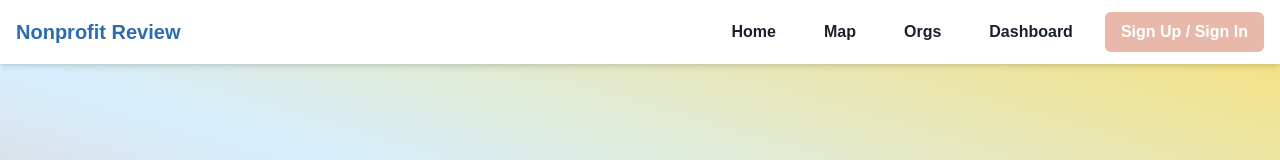
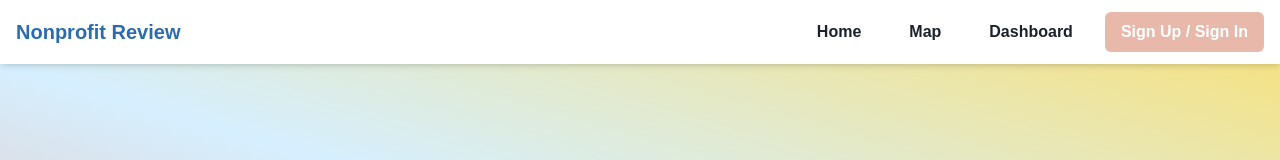
Before and after one commit to aroralakshita/credimap, a React (Create React App) app in the folder client/: page / in a window 1280 px wide. Shown: the top 160 px of the page. Built offline with nearby package versions, Linux system fonts and the light colour scheme; the HTML template or start-up script is replaced by a standard one.

Commit message:
added logout button + commented out orgs button

```diff
--- a/client/src/components/Navbar.js
+++ b/client/src/components/Navbar.js
@@ -1,10 +1,9 @@
-import React, { useState } from "react";
-import { Box, Flex, Button, HStack } from "@chakra-ui/react";
-import { Link } from "react-router-dom";
+import React from "react";
+import { useNavigate, Link } from "react-router-dom";
+import { Box, Flex, Button, HStack, Text } from "@chakra-ui/react";
 
-export default function Navbar() {
-  // Simple auth state (replace with real auth later)
-  const [isLoggedIn, setIsLoggedIn] = useState(false);
+export default function Navbar({ user, onLogout }) {
+  const navigate = useNavigate();
 
   return (
     <Box bg="white" px={4} shadow="md" position="sticky" top={0} zIndex={50}>
@@ -22,26 +21,28 @@ export default function Navbar() {
           <Link to="/orgmap">
             <Button variant="ghost">Map</Button>
           </Link>
-          <Link to="/orgprofile">
+          {/*<Link to="/orgprofile">
             <Button variant="ghost">Orgs</Button>
-          </Link>
+          </Link>*/}
           <Link to="/dashboard">
             <Button variant="ghost">Dashboard</Button>
           </Link>
 
-          {/* Single Auth Button */}
-          {isLoggedIn ? (
+          {/* Auth Button */}
+          {user ? (
+            <HStack spacing={3}>
               <Button
                 colorScheme="red"
                 onClick={() => {
-                setIsLoggedIn(false);
-                alert("Logged out!");
+                  onLogout();       // call App.js logout
+                  navigate("/login");
                 }}
               >
                 Logout
               </Button>
+            </HStack>
           ) : (
-            <Link to="/register">
+<Link to="/auth">
   <Button colorScheme="green">Sign Up / Sign In</Button>
 </Link>
           )}
```
Lines whose indentation alone changed are shown as unchanged.
